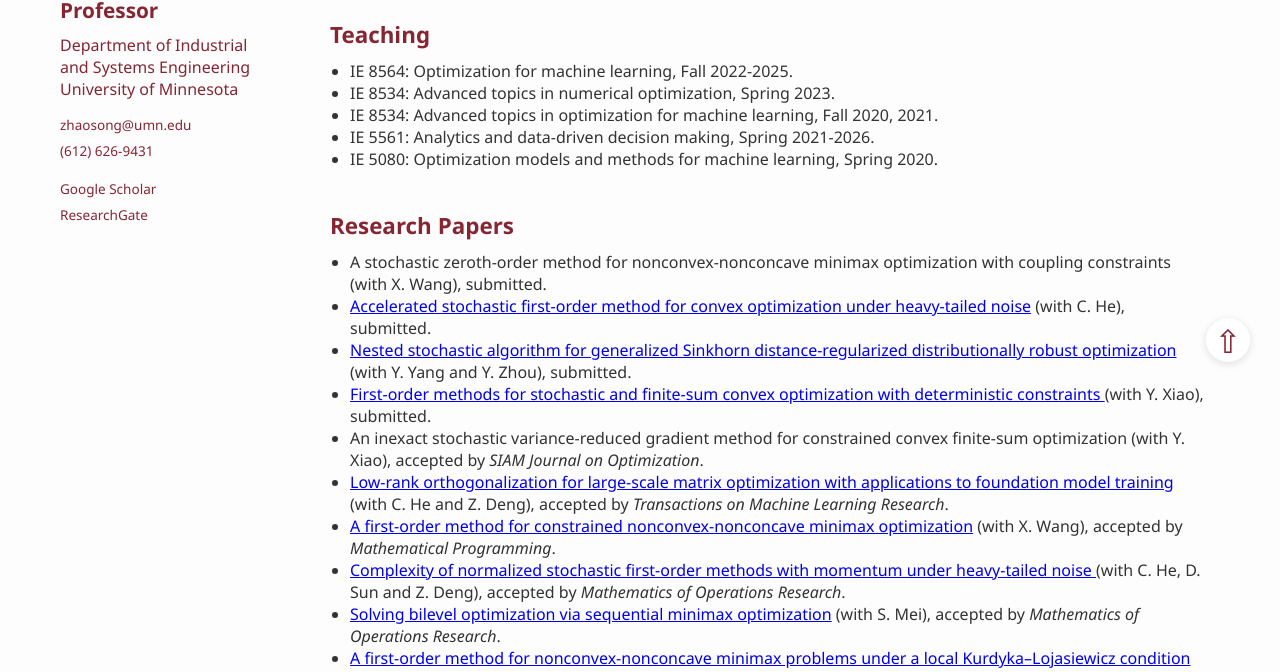
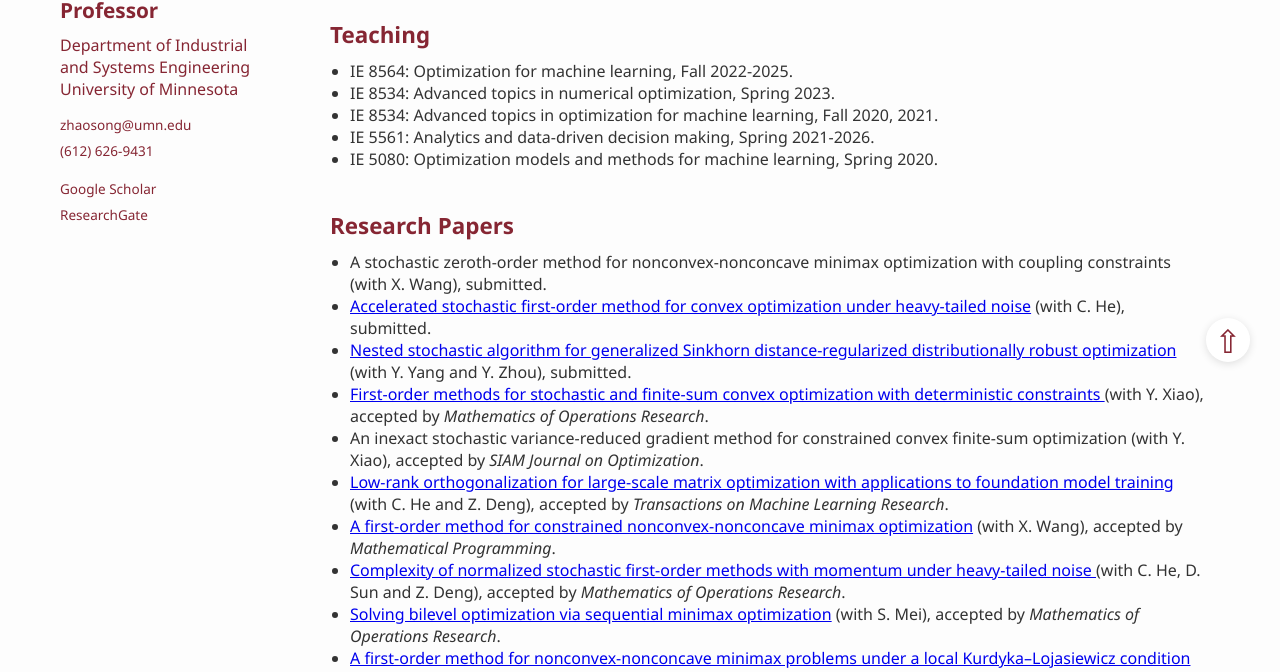
Before and after one commit to Zhaosong-Lu/Zhaosong-Lu.github.io, a plain HTML site: page index.html in a window 1280 px wide. Shown: the part 378-1050 px from the top of the page. Drawn offline with Linux system fonts and the light colour scheme.

Commit message:
Update index.html

```diff
--- a/index.html
+++ b/index.html
@@ -217,7 +217,7 @@ aside a {
        <li><a target="_blank">A stochastic zeroth-order method for nonconvex-nonconcave minimax optimization with coupling constraints</a> (with X. Wang), submitted.</li>
        <li><a target="_blank" href="https://zhaosong-lu.github.io/ResearchPapers/cvx_heavy_tail.pdf">Accelerated stochastic first-order method for convex optimization under heavy-tailed noise</a> (with C. He), submitted.</li>
        <li><a target="_blank" href="https://zhaosong-lu.github.io/ResearchPapers/SinkhornDRO.pdf">Nested stochastic algorithm for generalized Sinkhorn distance-regularized distributionally robust optimization </a> (with Y. Yang and Y. Zhou), submitted.</li>
-       <li><a target="_blank" href="https://zhaosong-lu.github.io/ResearchPapers/Stochastic_cvxopt.pdf">First-order methods for stochastic and finite-sum convex optimization with deterministic constraints </a> (with Y. Xiao), submitted.</li>
+       <li><a target="_blank" href="https://zhaosong-lu.github.io/ResearchPapers/Stochastic_cvxopt.pdf">First-order methods for stochastic and finite-sum convex optimization with deterministic constraints </a> (with Y. Xiao), accepted by <em>Mathematics of Operations Research</em>.</li>
        <li><a target="_blank">An inexact stochastic variance-reduced gradient method for constrained convex finite-sum optimization</a> (with Y. Xiao), accepted by <em>SIAM Journal on Optimization</em>.</li>
        <li><a target="_blank" href="https://zhaosong-lu.github.io/ResearchPapers/low_rank_orth.pdf">Low-rank orthogonalization for large-scale matrix optimization with applications to foundation model training</a> (with C. He and Z. Deng), accepted by <em>Transactions on Machine Learning Research</em>.</li>
        <li><a target="_blank" href="https://zhaosong-lu.github.io/ResearchPapers/constrained_ncxncv_minimax.pdf">A first-order method for constrained nonconvex-nonconcave minimax optimization</a> (with X. Wang), accepted by <em>Mathematical Programming</em>.</li>
```
